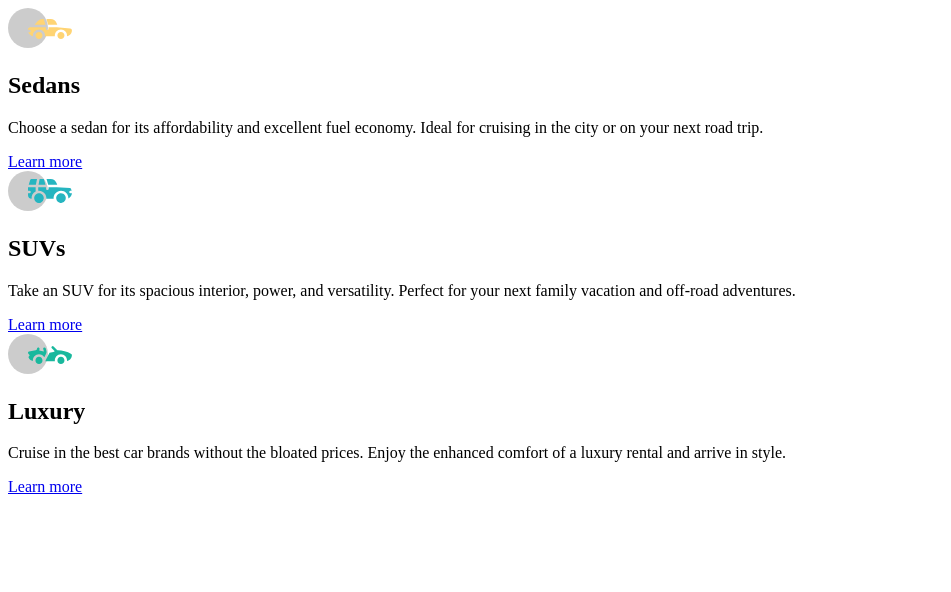
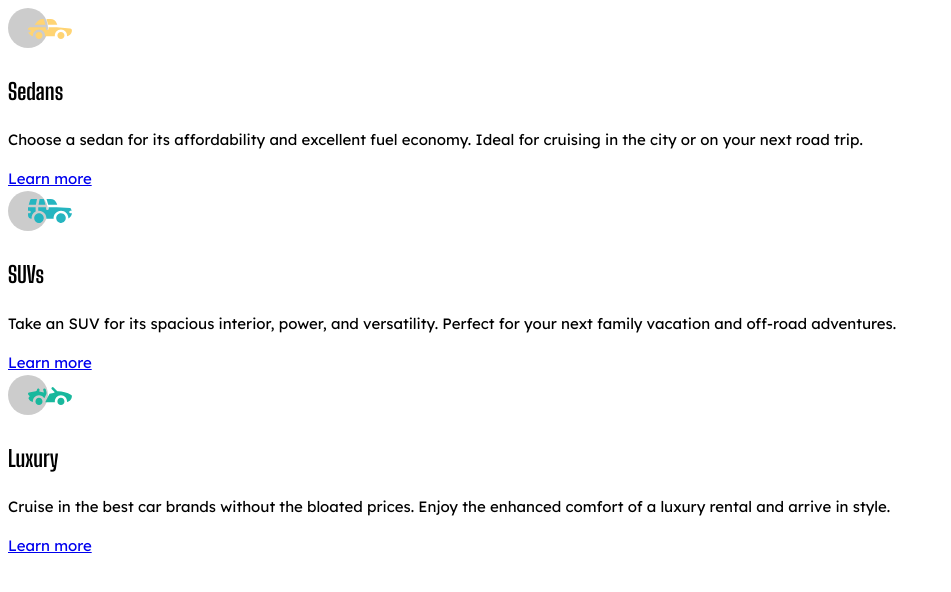
Before and after one commit to GSterczewski/fm-3-column-card-component, a plain HTML site: page index.html in a window 1280 px wide. Shown: the whole page, without its empty margins (0-951 px from the left). Drawn offline with Linux system fonts and the light colour scheme.

Commit message:
setup fonts, add basic style rules

```diff
--- a/style.css
+++ b/style.css
@@ -5,4 +5,23 @@
 
   --clr-neutral-100: hsla(0, 0%, 100%, 0.75);
   --clr-neutral-200: hsl(0, 0%, 95%);
+
+  --ff-primary: "Lexend Deca", sans-serif;
+  --ff-secondary: "Big Shoulders Display", cursive;
 }
+
+* {
+  box-sizing: border-box;
+}
+
+body {
+  font-size: 0.938rem;
+  line-height: 1.6;
+  font-family: var(--ff-primary);
+  font-weight: 400;
+}
+
+h2 {
+  font-family: var(--ff-secondary);
+  font-weight: 700;
+}
```
